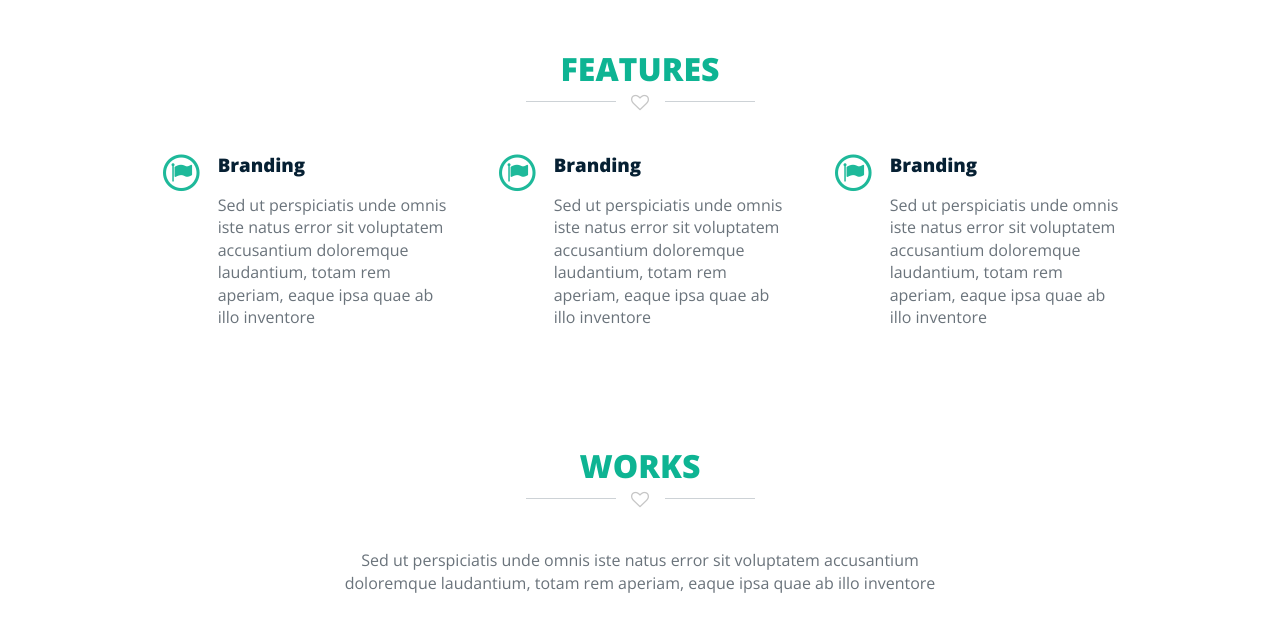
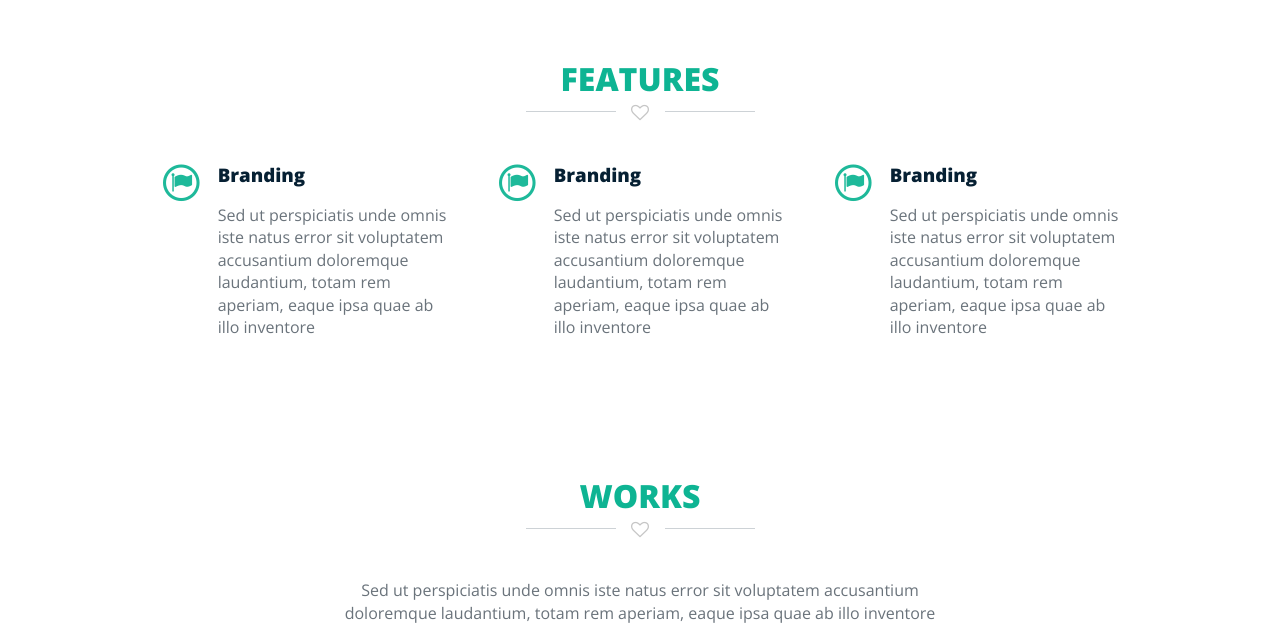
Before and after one commit to payatola2287/brandi-html-template, a website: page index.html in a window 1280 px wide. Shown: the part 803-1439 px from the top of the page. Drawn offline with nearby package versions, Linux system fonts and the light colour scheme.

Commit message:
changed padding of page-sections

```diff
--- a/css/main.css
+++ b/css/main.css
@@ -64,7 +64,7 @@ textarea {
     margin: 0 auto;
 }
 .page-section{
-    padding: 50px 0;
+    padding: 60px 0;
 }
 .column-container{
     display: -webkit-flex;
```
